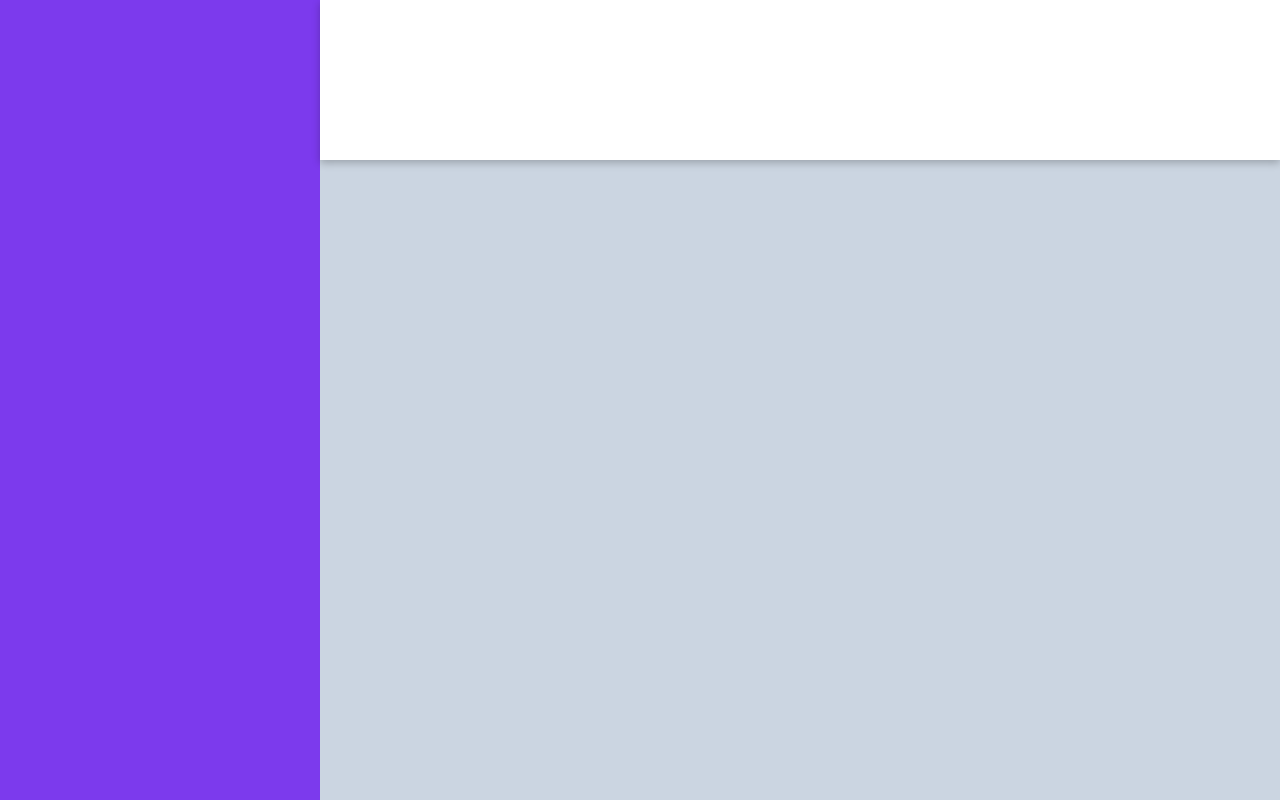
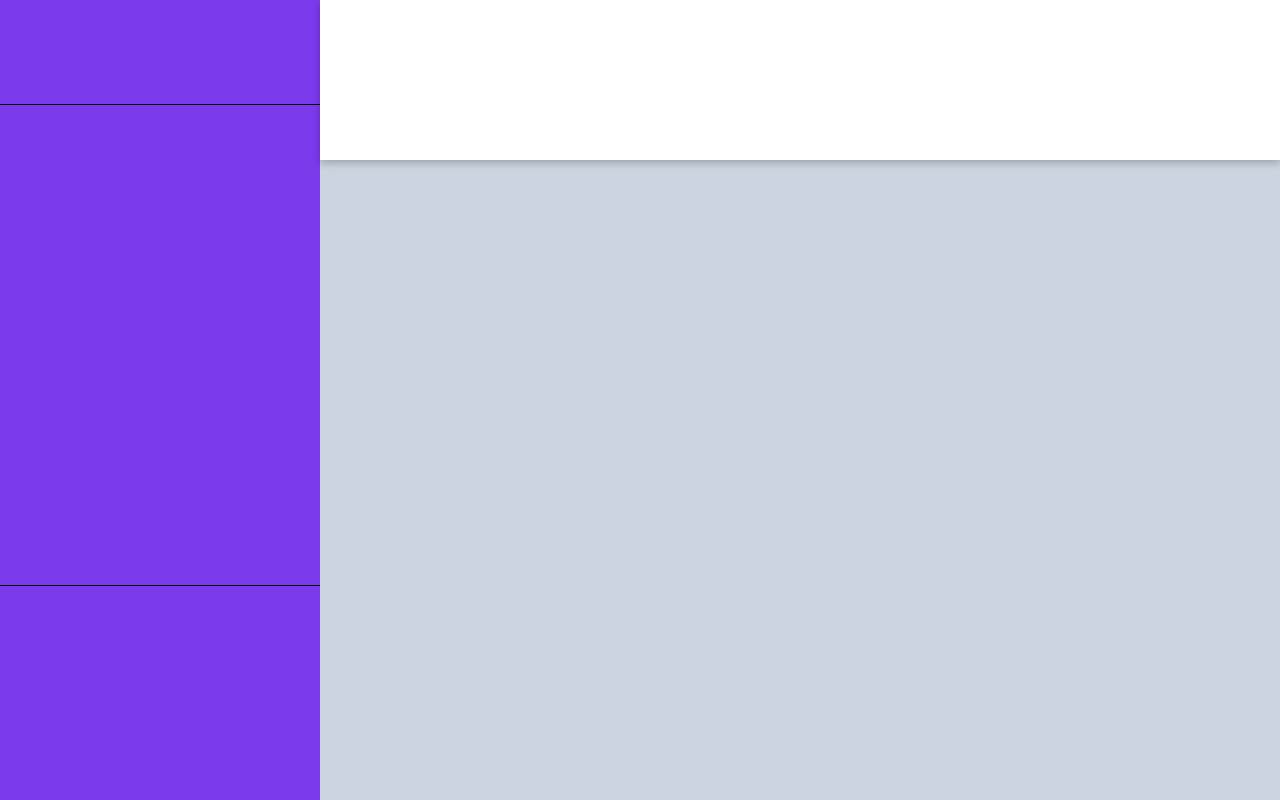
Before and after one commit to FelipeABG/admin-dashboard, a plain HTML site: page index.html in a window 1280 px wide. Drawn offline with Linux system fonts and the light colour scheme.

Commit message:
add sidebar basic structure

```diff
--- a/index.html
+++ b/index.html
@@ -8,7 +8,12 @@
 <body>
 
     <div class="sidebar-container">
+        <div class="logo-container">
 
+        </div>
+        <div class="options-container">
+
+        </div>
     </div>
 
 
--- a/src/style.css
+++ b/src/style.css
@@ -7,7 +7,7 @@
     font-family: "Roboto", sans-serif;
 }
 
-/* Page structre */
+/* Page structure */
 body, html{
     width: 100%;
     height: 100%;
@@ -42,3 +42,14 @@ header{
 main{
     grid-row: 2/6;
 }
+
+/* Sidebar */
+.logo-container{
+    height: 13%;
+    border-bottom: 1px solid black;
+}
+
+.options-container{
+    height: 60%;
+    border-bottom: 1px solid black;
+}
```
